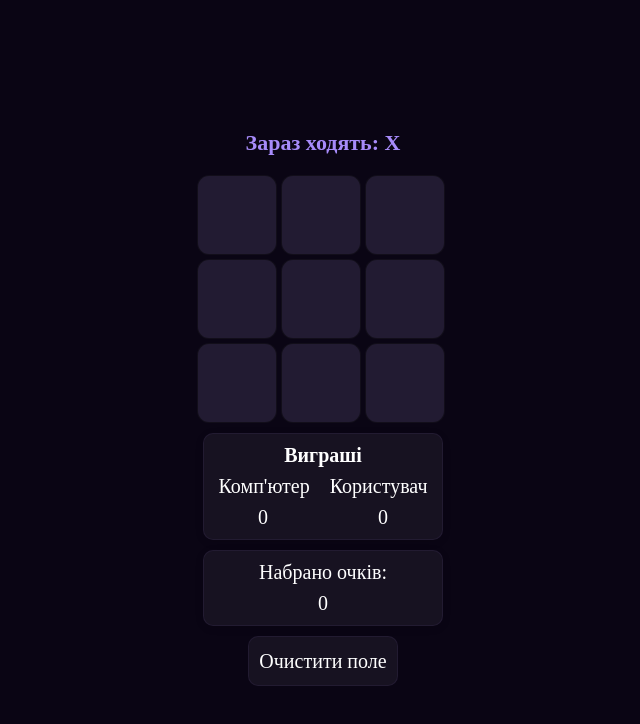
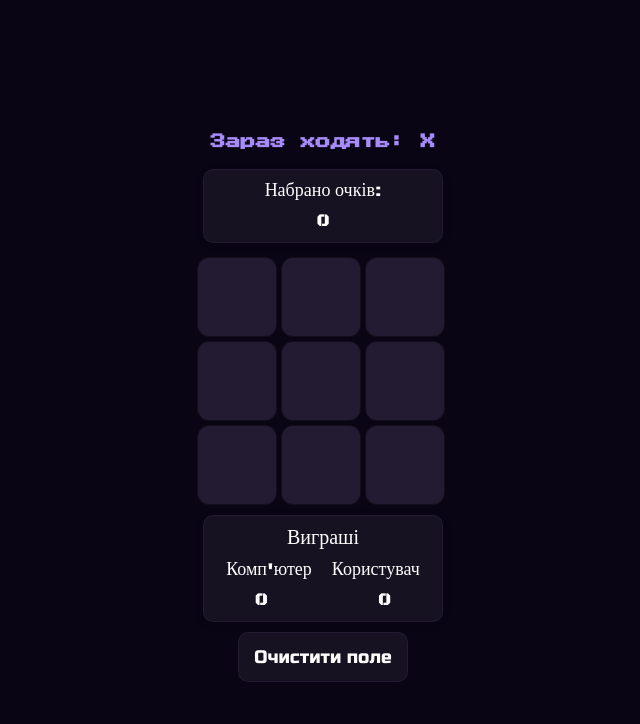
Before and after one commit to Killsazer/React-TicTacToe, a React (Create React App) app: page / in a window 1280 px wide. Shown: the top 724 px of the page, without its empty margins (317-957 px from the left). Built offline with nearby package versions, Linux system fonts and the light colour scheme.

Commit message:
Added new fonts

```diff
--- a/public/index.html
+++ b/public/index.html
@@ -4,6 +4,7 @@
     <meta charset="utf-8" />
     <meta name="viewport" content="width=device-width, initial-scale=1" />
     <title>React App</title>
+    <link href="https://fonts.googleapis.com/css2?family=Bangers&family=Orbitron&family=Press+Start+2P&family=Audiowide&family=Black+Ops+One&family=Fredoka+One&family=Russo+One&display=swap" rel="stylesheet">
   </head>
   <body>
     <noscript>You need to enable JavaScript to run this app.</noscript>
--- a/src/Board.js
+++ b/src/Board.js
@@ -12,6 +12,11 @@ export default function Board({
       <div className='game'>
         <div className={`status ${status.includes('Переможець') ? 'status--win' : ''}`}>
           {status}
+        </div>
+
+        <div className='pointsStatus'>
+          Набрано очків:
+          <div>{userScore}</div>
         </div>
 
         <div className='board-row'>
@@ -48,11 +53,6 @@ export default function Board({
           </div>
         </div>
 
-        <div className='pointsStatus'>
-          Набрано очків:
-          <div>{userScore}</div>
-        </div>
-
         <button className='reset' onClick={onReset}>
           Очистити поле
         </button>
--- a/src/styles.css
+++ b/src/styles.css
@@ -3,8 +3,9 @@ body {
 }
 
 .status {
-  margin-bottom: 15px;
-  font-size: 22px;
+  font-family: 'Press Start 2P', cursive;
+  margin-bottom: 10px;
+  font-size: 15px;
   color: #A78BFA;
   font-weight: 700;
   animation: statusAnimation 0.5s ease-in-out;
@@ -98,11 +99,12 @@ body {
 }
 
 .pointsStatus{
+  font-family: 'Black Ops One', cursive;
   display: flex;
   flex-direction: column;
   align-items: center;
   gap: 8px;
-  font-size: 20px;
+  font-size: 18px;
   color: white;
   background-color: hsl(260 30% 10%);
   padding: 10px 10px;
@@ -110,12 +112,13 @@ body {
   box-shadow: 0 2px 8px rgba(0,0,0,0.1);
   border: 1px solid hsla(260, 29%, 20%, 0.5);
   margin-top: 10px;
+  margin-bottom: 10px;
   width: 240px;
   box-sizing: border-box;
 }
 
 .pointsStatus--title {
-  font-weight: bold;
+  font-family: 'Black Ops One', cursive;
   font-size: 20px;
 }
 
@@ -135,16 +138,15 @@ body {
 } */
 
 .reset{
-  font-family: "Times New Roman";
-  margin-top: 10px;
+  font-family: 'Russo One', sans-serif;
   background-color: hsl(260 30% 10%);
   color: white;
   border-radius: 10px;
   border: 1px solid hsla(260, 29%, 20%, 0.5);
   padding: 10px 10px;
-  font-size: 20px;
+  font-size: 18px;
   height: 50px;
-  width: 150px;
+  width: 170px;
   display: flex;
   justify-content: center;
   align-items: center;
```
Also changed, not shown: 1 other file (tests, documents, lock files or other folders).
